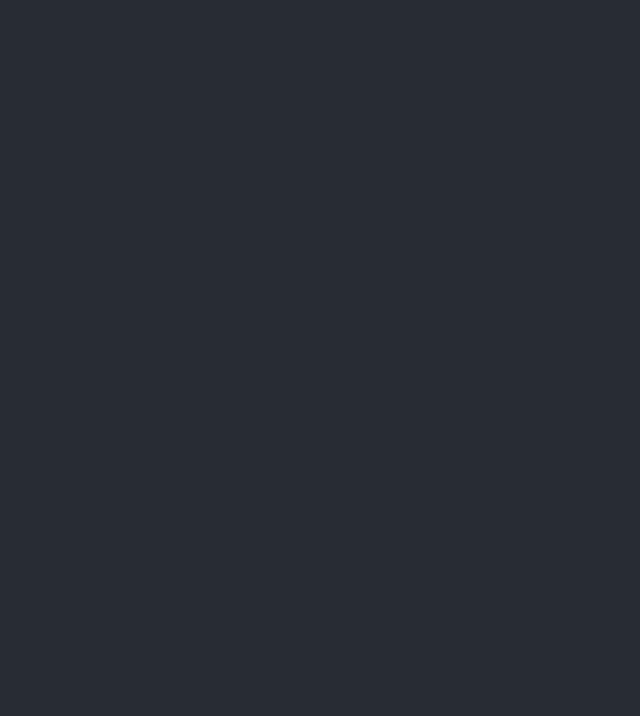
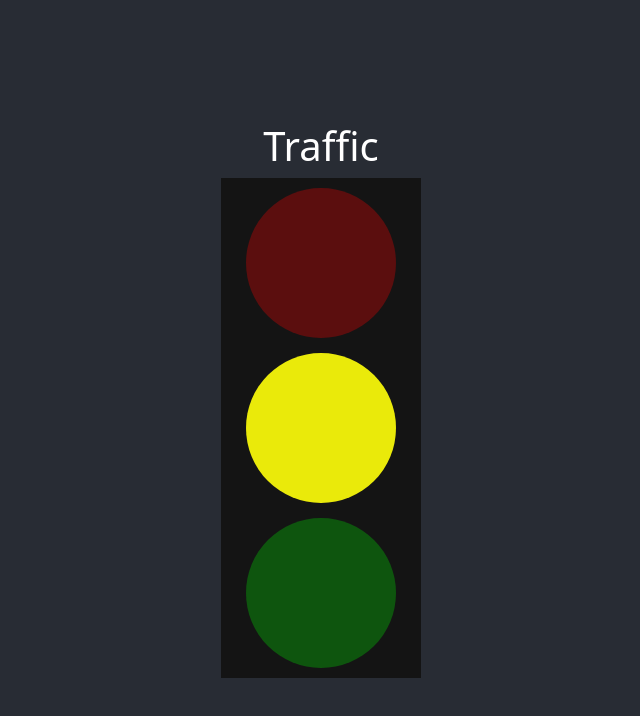
Before and after one commit to Coverman9/randomProjects, a React (Create React App) app: page /traffic in a window 1280 px wide. Before the commit this address had no page. Shown: the top 716 px of the page, without its empty margins (319-959 px from the left). Built offline with nearby package versions, Linux system fonts and the light colour scheme.

Commit message:
new game

```diff
--- a/src/App.js
+++ b/src/App.js
@@ -7,6 +7,8 @@ import 'bootstrap/dist/css/bootstrap.min.css';
 import Todos from "./Components/ToDo/Todos";
 import Todo from "./Components/ToDo/Todo";
 import Wordle from "./Components/Wordle/Wordle";
+import Traffic from "./Components/Traffic/Traffic";
+import Wackamole from "./Components/Wackamole/Wackamole";
 
 
 
@@ -22,6 +24,8 @@ function App() {
           <Route path="/todolist" element={<Todos />} />
           <Route path="/todos/:id" element={<Todo />} />
           <Route path="/wordle" element={<Wordle />}/>
+          <Route path="/traffic" element={<Traffic />}/>
+          <Route path="/wackamole" element={<Wackamole />}/>
         </Routes>
       </header>
     </div>
--- a/src/Components/Home.jsx
+++ b/src/Components/Home.jsx
@@ -13,8 +13,8 @@ function Home() {
         <Navbar.Brand href="counter">Counter</Navbar.Brand>
         <Navbar.Brand href="todolist">toDoList</Navbar.Brand>
         <Navbar.Brand href="wordle">Wordle</Navbar.Brand>
-        <Navbar.Brand href="#">Zdarova</Navbar.Brand>
-        <Navbar.Brand href="#">Zdarova</Navbar.Brand>
+        <Navbar.Brand href="traffic">Traffic</Navbar.Brand>
+        <Navbar.Brand href="wackamole">Wack-a-mole</Navbar.Brand>
         <Navbar.Brand href="#">Zdarova</Navbar.Brand>
 
 
--- /dev/null
+++ b/src/Components/Traffic/Traffic.css
@@ -0,0 +1,31 @@
+.traffic {
+    background-color: #141414;
+    width: 200px;
+    height: 500px;
+    display: flex;
+    justify-content: center;
+    flex-direction: column;
+    align-items: center;
+    gap: 15px;
+}
+.light {
+    border-radius: 50%;
+    width: 150px;
+    height: 150px;
+}
+.stop {
+    background-color: rgb(237, 6, 6);
+}
+.slow {
+    background-color: rgb(234, 234, 10);
+}
+.go {
+    background-color: rgb(5, 219, 5);
+}
+.on {
+    opacity: 0.33;
+}
+.timer {
+    color: black;
+    font-size: 100px;
+}
--- /dev/null
+++ b/src/Components/Traffic/Traffic.jsx
@@ -0,0 +1,58 @@
+import React, { useEffect, useState } from "react";
+import "./Traffic.css";
+
+const Traffic = () => {
+  const [state, setState] = useState("stop");
+  const [timer, setTimer] = useState(5);
+
+  console.log(timer)
+  useEffect(() => {
+    let intervalID;
+    if (state === "stop" && timer > 0) {
+      intervalID = setInterval(() => {
+        setTimer(prev => prev - 1);
+      }, 1000);
+    }
+
+    if (timer === 0 && state === "stop") {
+      clearInterval(intervalID);
+      setTimer(5);
+      setState("go")
+    }
+
+
+    if (timer === 0) {
+      clearInterval(intervalID);
+      setTimer(5);
+    }
+      setTimeout(() => {
+        if (state === "stop") setState("go");
+      }, 5000);
+
+      setTimeout(() => {
+        if (state === "go") setState("slow");
+      }, 2000);
+
+      setTimeout(() => {
+        if (state === "slow") setState("stop");
+      }, 2000);
+
+
+    return () => clearInterval(intervalID);
+  }, [state, timer]);
+
+  return (
+    <>
+      <h1>Traffic</h1>
+      <div className="traffic">
+        <div className={`light stop ${state !== "stop" ? "on" : ""}`}></div>
+        <div className={`light slow ${state !== "slow" ? "on" : ""}`}>
+          <div className="timer">{state === "stop" ? timer : ""}</div>
+        </div>
+        <div className={`light go ${state !== "go" ? "on" : ""}`}></div>
+      </div>
+    </>
+  );
+};
+
+export default Traffic;
--- /dev/null
+++ b/src/Components/Wackamole/Wackamole.css
@@ -0,0 +1,22 @@
+.emptyHole {
+    height: 160px;
+    width: 250px;
+    background-image: url('./hole.png');
+    background-position: center;
+    background-repeat: no-repeat;
+    cursor: pointer;
+}
+.wrapper {
+    display: grid;
+    grid-template-columns: 1fr 1fr 1fr;
+    grid-template-rows: 1fr 1fr 1fr;
+    /* gap: 10px; */
+}
+.moleHole {
+    height: 160px;
+    width: 250px;
+    background-image: url('./mole.png');
+    background-position: center;
+    background-repeat: no-repeat;
+    cursor: pointer;
+}
--- /dev/null
+++ b/src/Components/Wackamole/Wackamole.jsx
@@ -0,0 +1,42 @@
+import React, { useEffect, useState } from "react";
+import "./Wackamole.css";
+
+const Wackamole = () => {
+  const initialArrays = Array.from({ length: 9 }, () => new Array(6).fill(""));
+  const [hole, setHole] = useState(initialArrays);
+  const [mole, setMole] = useState(Math.floor(Math.random() * 9));
+  const [score, setScore] = useState(0);
+
+  console.log(mole);
+  useEffect(() => {
+    setInterval(() => {
+      setMole(Math.floor(Math.random() * 9));
+    }, 1000);
+  }, []);
+
+  return (
+    <>
+      <h1>Wack-a-mole</h1>
+      <h2>Score: {score}</h2>
+      <div className="wrapper">
+        {hole.map((el, indx) => {
+          return (
+            <>
+              <div
+                onClick={() => {
+                  if (indx === mole) {
+                    setScore(score + 1);
+                    setMole(Math.floor(Math.random() * 9)); // Update mole if condition is true
+                  }
+                }}
+                className={indx === mole ? "moleHole" : "emptyHole"}
+              ></div>
+            </>
+          );
+        })}
+      </div>
+    </>
+  );
+};
+
+export default Wackamole;
```
Also changed, not shown: src/Components/Wackamole/hole.png (added), src/Components/Wackamole/mole.png (added).
